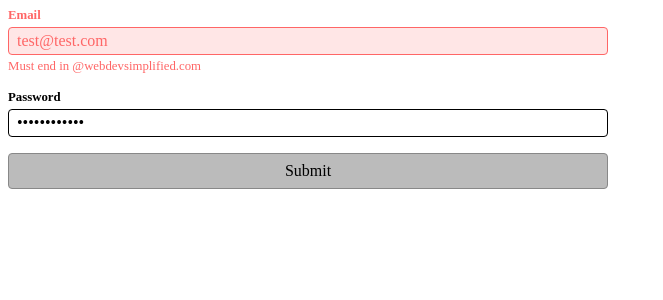
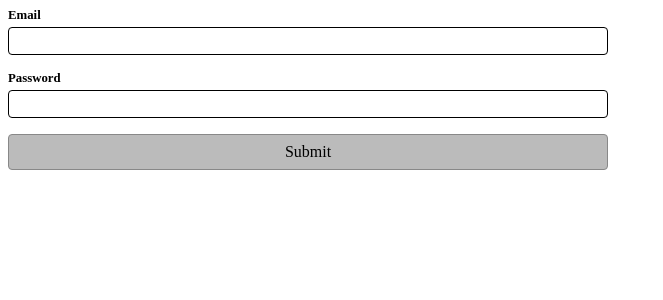
Before and after one commit to SohamAxel/ReactHandsOn, a React (Vite) app: page / in a window 1280 px wide. Shown: the top 300 px of the page, without its empty margins (0-663 px from the left). Built offline with nearby package versions, Linux system fonts and the light colour scheme.

Commit message:
State form validation

```diff
--- a/src/App.jsx
+++ b/src/App.jsx
@@ -1,24 +1,68 @@
-import './styles.css';
+import { useMemo, useState } from "react";
+import "./styles.css";
+import { validateEmail, validatePassword } from "./Validator/formValidator";
 
 function App() {
+  const [email, setEmail] = useState("");
+  const [password, setPassword] = useState("");
+  const [isAfterFirstSubmit, setIsAfterFirstSubmit] = useState(false);
+
+  const emailErrorList = useMemo(() => {
+    return isAfterFirstSubmit ? validateEmail(email) : [];
+  }, [email, isAfterFirstSubmit]);
+
+  const passwordErrorList = useMemo(() => {
+    return isAfterFirstSubmit ? validatePassword(password) : [];
+  }, [password, isAfterFirstSubmit]);
+
+  const handleSubmit = (e) => {
+    e.preventDefault();
+    setIsAfterFirstSubmit(true);
+
+    const checkEmail = validateEmail(email);
+    const checkPassword = validatePassword(password);
+
+    if (checkEmail.length === 0 && checkPassword.length === 0) {
+      alert("success");
+    }
+
+  };
+
   return (
-
-    <form class="form">
-    <div class="form-group error">
-      <label class="label" for="email">Email</label>
-      <input class="input" type="email" id="email" value="test@test.com" />
-      <div class="msg">Must end in @webdevsimplified.com</div>
+    <form onSubmit={handleSubmit} className="form">
+      <div className={`form-group ${emailErrorList.length > 0 ? "error" : ""}`}>
+        <label className="label" htmlFor="email">
+          Email
+        </label>
+        <input
+          className="input"
+          type="email"
+          id="email"
+          value={email}
+          onChange={(e) => setEmail(e.target.value)}
+        />
+        {
+          emailErrorList.length > 0 && <div className="msg">{emailErrorList.join(', ')}</div>
+        }
       </div>
-    <div class="form-group">
-      <label class="label" for="password">Password</label>
+      <div className={`form-group ${passwordErrorList.length > 0 ? "error" : ""}`}>
+        <label className="label" htmlFor="password">
+          Password
+        </label>
         <input
-        class="input"
-        value="Password123!"
+          className="input"
+          value={password}
           type="password"
           id="password"
+          onChange={(e) => setPassword(e.target.value)}
         />
+        {
+          passwordErrorList.length > 0 && <div className="msg">{passwordErrorList.join(', ')}</div>
+        }
       </div>
-    <button class="btn" type="submit">Submit</button>
+      <button className="btn" type="submit">
+        Submit
+      </button>
     </form>
   );
 }
--- /dev/null
+++ b/src/Validator/formValidator.js
@@ -0,0 +1,35 @@
+const validateEmail = (value) => {
+  let errors = [];
+  if (value === "") {
+    errors.push("Required (Cannot be blank)");
+  }
+  if (!/\@webdevsimplified.com$/.test(value)) {
+    errors.push("Must end in @webdevsimplified.com");
+  }
+  return errors;
+};
+
+const validatePassword = (value) => {
+  let errors = [];
+  if (value === "") {
+    errors.push("Required (Cannot be blank)");
+  }
+
+  if (value.length < 10) {
+    errors.push("Must Be 10 characters or longer");
+  }
+
+  if (!/[a-z]/.test(value)) {
+    errors.push("Must include a lowercase letter");
+  }
+  if (!/[A-Z]/.test(value)) {
+    errors.push("Must include an uppercase letter");
+  }
+  if (!/[0-9]/.test(value)) {
+    errors.push("Must include a number");
+  }
+
+  return errors;
+};
+
+export { validateEmail, validatePassword };
```
Lines whose indentation alone changed are shown as unchanged.
